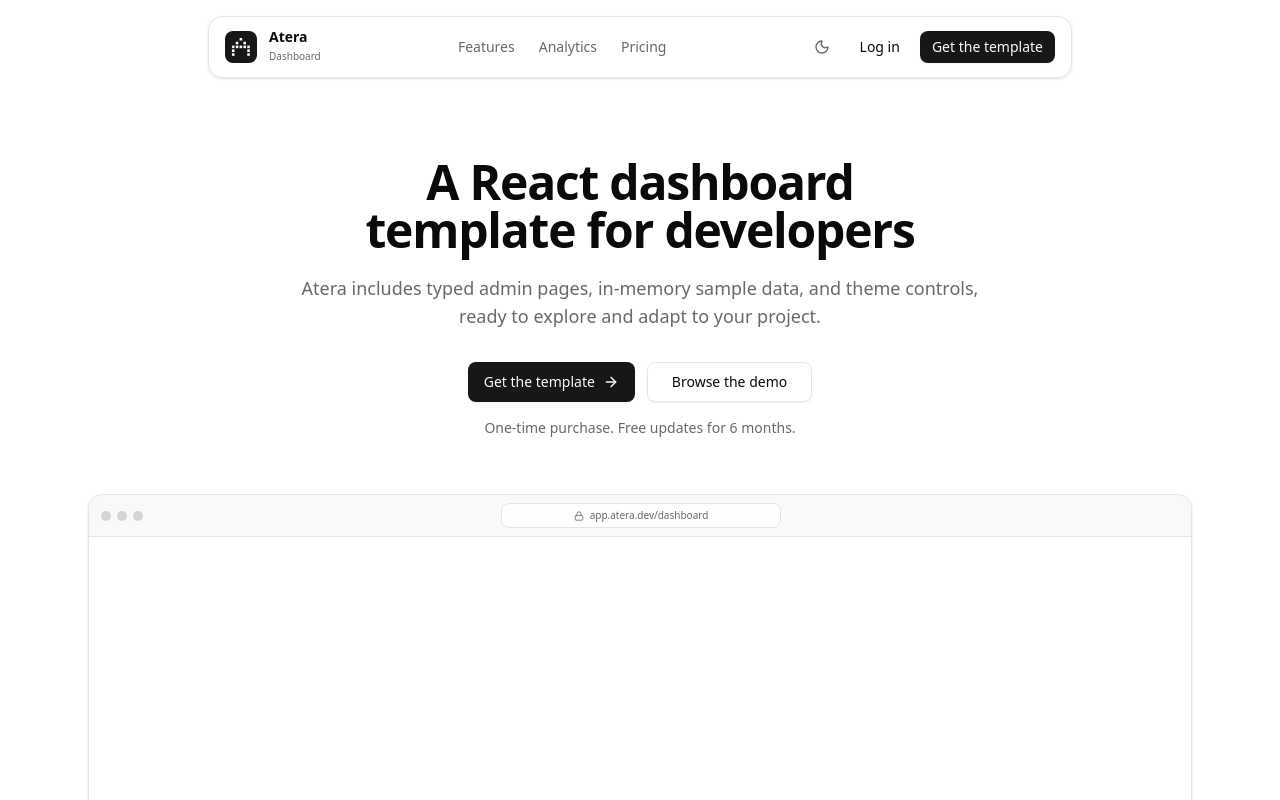
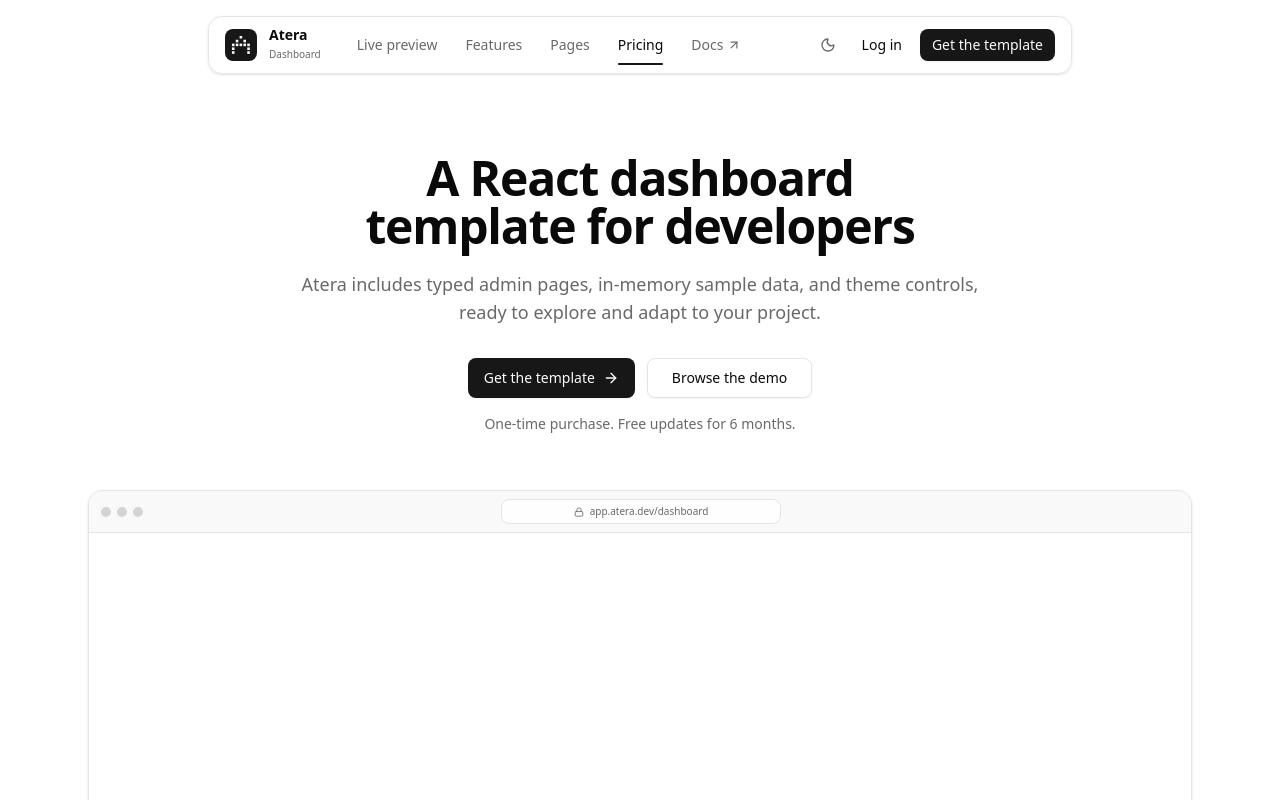
Before and after one commit to aryadwiputra/atera-react-template, a React (Vite) app: page / in a window 1280 px wide. Shown: the top 800 px of the page. Built offline with nearby package versions, Linux system fonts and the light colour scheme.

Commit message:
feat(landing): expand navbar and open docs in a new tab
Reorder the landing menu, surface Live preview first, move the desktop nav beside the logo, and mark Docs as an external link with an arrow icon. Add navbar scrollspy, mobile dismissal, and position coverage to the preview tests.

```diff
--- a/src/components/landing/home-navbar.tsx
+++ b/src/components/landing/home-navbar.tsx
@@ -1,27 +1,31 @@
-import { AnimatePresence, motion } from 'framer-motion';
-import { Menu, Moon, Sun, X } from 'lucide-react';
-import { useState } from 'react';
+import { ArrowUpRight, Menu, Moon, Sun, X } from 'lucide-react';
+import { useEffect, useRef, useState } from 'react';
 import { Link } from 'react-router';
 import AppLogo from '@/components/app-logo';
-import { EASE } from '@/components/landing/ease';
-import { HashLink, scrollToHash } from '@/components/landing/hash-link';
+import { HashLink } from '@/components/landing/hash-link';
 import { Button } from '@/components/ui/button';
 import { useAppearance } from '@/hooks/use-appearance';
+import { cn } from '@/lib/utils';
 
 const navLinks = [
-    { label: 'Features', href: '#features' },
-    { label: 'Analytics', href: '#analytics' },
-    { label: 'Pricing', href: '#pricing' },
+    { label: 'Live preview', href: '#live-preview', external: false },
+    { label: 'Features', href: '#features', external: false },
+    { label: 'Pages', href: '#pages', external: false },
+    { label: 'Pricing', href: '#pricing', external: false },
+    { label: 'Docs', href: '/docs', external: true },
 ];
+
+const sectionLinks = navLinks.filter((link) => !link.external);
 
 function ThemeToggle() {
     const { resolvedAppearance, updateAppearance } = useAppearance();
     const dark = resolvedAppearance === 'dark';
+
     return (
         <button
             type="button"
             onClick={() => updateAppearance(dark ? 'light' : 'dark')}
-            className="inline-flex size-9 items-center justify-center rounded-md text-muted-foreground transition-colors duration-300 hover:bg-accent hover:text-foreground"
+            className="inline-flex size-[calc(var(--control-h,2.25rem)-0.25rem)] items-center justify-center rounded-md text-muted-foreground transition-colors duration-200 hover:bg-accent hover:text-foreground focus-visible:outline-none focus-visible:ring-2 focus-visible:ring-ring/50"
             aria-label={dark ? 'Switch to light mode' : 'Switch to dark mode'}
         >
             {dark ? <Sun className="size-4" /> : <Moon className="size-4" />}
@@ -31,90 +35,233 @@ function ThemeToggle() {
 
 export function Navbar() {
     const [open, setOpen] = useState(false);
+    const [scrolled, setScrolled] = useState(false);
+    const [active, setActive] = useState('');
+    const headerRef = useRef<HTMLElement>(null);
+    const triggerRef = useRef<HTMLButtonElement>(null);
+    const panelRef = useRef<HTMLDivElement>(null);
+
+    useEffect(() => {
+        const onScroll = () => setScrolled(window.scrollY > 8);
+        onScroll();
+        window.addEventListener('scroll', onScroll, { passive: true });
+        return () => window.removeEventListener('scroll', onScroll);
+    }, []);
+
+    useEffect(() => {
+        const sections = sectionLinks
+            .map((link) => document.getElementById(link.href.slice(1)))
+            .filter((section): section is HTMLElement => Boolean(section));
+
+        if (!sections.length) return;
+
+        const visible = new Set<string>();
+        const observer = new IntersectionObserver(
+            (entries) => {
+                for (const entry of entries) {
+                    if (entry.isIntersecting) visible.add(entry.target.id);
+                    else visible.delete(entry.target.id);
+                }
+
+                const next = sectionLinks
+                    .map((link) => link.href.slice(1))
+                    .filter((id) => visible.has(id))
+                    .at(-1);
+
+                setActive(next ?? '');
+            },
+            { rootMargin: '-88px 0px -55% 0px', threshold: [0, 0.25, 0.5] },
+        );
+
+        sections.forEach((section) => observer.observe(section));
+        return () => observer.disconnect();
+    }, []);
+
+    useEffect(() => {
+        if (!open) return;
+
+        const firstLink = panelRef.current?.querySelector<HTMLElement>('[data-mobile-link]');
+        firstLink?.focus();
+
+        const onKeyDown = (event: KeyboardEvent) => {
+            if (event.key !== 'Escape') return;
+            setOpen(false);
+            triggerRef.current?.focus();
+        };
+
+        const onPointerDown = (event: PointerEvent) => {
+            if (!headerRef.current?.contains(event.target as Node)) setOpen(false);
+        };
+
+        const onResize = () => {
+            if (window.innerWidth >= 1024) setOpen(false);
+        };
+
+        document.addEventListener('keydown', onKeyDown);
+        document.addEventListener('pointerdown', onPointerDown);
+        window.addEventListener('resize', onResize);
+
+        return () => {
+            document.removeEventListener('keydown', onKeyDown);
+            document.removeEventListener('pointerdown', onPointerDown);
+            window.removeEventListener('resize', onResize);
+        };
+    }, [open]);
+
     return (
-        <header className="sticky top-4 z-50 mx-auto w-full max-w-4xl px-4">
-            <nav
-                aria-label="Main"
-                className="flex items-center justify-between rounded-xl border bg-background/80 px-4 py-3 shadow-sm backdrop-blur-md"
+        <header ref={headerRef} className="sticky top-4 z-50 mx-auto w-full max-w-4xl px-4">
+            <div
+                className={cn(
+                    'flex items-center justify-between gap-3 rounded-xl border bg-background/80 px-4 py-2.5 backdrop-blur-md transition-shadow duration-200',
+                    scrolled ? 'shadow-md' : 'shadow-sm',
+                )}
             >
-                <Link to="/" className="flex items-center">
+                <div className="flex min-w-0 items-center gap-4 sm:gap-6">
+                    <Link
+                        to="/"
+                        className="flex items-center rounded-md outline-none focus-visible:ring-2 focus-visible:ring-ring/50 focus-visible:ring-offset-2 focus-visible:ring-offset-background"
+                    >
                         <AppLogo />
                     </Link>
-                <div className="hidden items-center gap-6 md:flex">
-                    {navLinks.map((link) => (
+
+                    <nav aria-label="Main" className="hidden items-center gap-1 lg:flex">
+                        {navLinks.map((link) => {
+                            const isSection = !link.external;
+                            const id = isSection ? link.href.slice(1) : '';
+                            const current = isSection && active === id;
+                            const className = cn(
+                                'relative rounded-md px-3 py-2 text-sm font-medium transition-colors duration-200 outline-none focus-visible:ring-2 focus-visible:ring-ring/50',
+                                current
+                                    ? 'text-foreground'
+                                    : 'text-muted-foreground hover:text-foreground',
+                            );
+
+                            if (!isSection) {
+                                return (
+                                    <Link
+                                        key={link.href}
+                                        to={link.href}
+                                        target="_blank"
+                                        rel="noreferrer"
+                                        className={cn(className, 'inline-flex items-center gap-1')}
+                                    >
+                                        {link.label}
+                                        <ArrowUpRight aria-hidden className="size-3.5" />
+                                        <span className="sr-only">(opens in a new tab)</span>
+                                    </Link>
+                                );
+                            }
+
+                            return (
                                 <HashLink
                                     key={link.href}
                                     href={link.href}
-                            className="text-sm font-medium text-muted-foreground transition-colors duration-300 hover:text-foreground"
+                                    aria-current={current ? 'true' : undefined}
+                                    onClick={() => setActive(id)}
+                                    className={className}
                                 >
                                     {link.label}
+                                    <span
+                                        aria-hidden
+                                        className={cn(
+                                            'absolute inset-x-3 -bottom-0.5 h-0.5 rounded-full bg-primary transition-opacity duration-200',
+                                            current ? 'opacity-100' : 'opacity-0',
+                                        )}
+                                    />
                                 </HashLink>
-                    ))}
+                            );
+                        })}
+                    </nav>
                 </div>
-                <div className="hidden items-center gap-2 md:flex">
+
+                <div className="hidden items-center gap-1.5 lg:flex">
                     <ThemeToggle />
-                    <Link to="/login">
-                        <Button variant="ghost" size="sm">
-                            Log in
+                    <Button variant="ghost" size="sm" asChild>
+                        <Link to="/login">Log in</Link>
                     </Button>
-                    </Link>
-                    <Link to="/sign-up">
-                        <Button size="sm">Get the template</Button>
-                    </Link>
+                    <Button size="sm" asChild>
+                        <Link to="/sign-up">Get the template</Link>
+                    </Button>
                 </div>
+
                 <button
+                    ref={triggerRef}
                     type="button"
-                    className="inline-flex size-9 items-center justify-center rounded-md text-muted-foreground transition-colors duration-300 hover:bg-accent hover:text-foreground md:hidden"
+                    className="inline-flex size-[calc(var(--control-h,2.25rem)-0.25rem)] items-center justify-center rounded-md text-muted-foreground transition-colors duration-200 hover:bg-accent hover:text-foreground focus-visible:outline-none focus-visible:ring-2 focus-visible:ring-ring/50 lg:hidden"
                     onClick={() => setOpen((value) => !value)}
                     aria-expanded={open}
+                    aria-controls="mobile-nav"
                     aria-label="Toggle navigation menu"
                 >
                     {open ? <X className="size-4" /> : <Menu className="size-4" />}
                 </button>
-            </nav>
-            <AnimatePresence>
+            </div>
+
             {open && (
-                    <motion.div
-                        initial={{ opacity: 0 }}
-                        animate={{ opacity: 1 }}
-                        exit={{ opacity: 0 }}
-                        transition={{ duration: 0.2, ease: EASE }}
-                        className="absolute inset-x-4 top-full mt-2 flex flex-col gap-1 rounded-xl border bg-background/95 p-4 shadow-md backdrop-blur-md md:hidden"
+                <div
+                    ref={panelRef}
+                    id="mobile-nav"
+                    className="absolute inset-x-4 top-full mt-2 max-h-[calc(100svh-6rem)] overflow-y-auto rounded-xl border bg-background/95 p-4 shadow-md backdrop-blur-md animate-in fade-in slide-in-from-top-1 duration-200 motion-reduce:animate-none lg:hidden"
                 >
-                        {navLinks.map((link, index) => (
-                            <motion.a
+                    <nav aria-label="Mobile" className="flex flex-col gap-1">
+                        {navLinks.map((link) => {
+                            const isSection = !link.external;
+                            const id = isSection ? link.href.slice(1) : '';
+                            const current = isSection && active === id;
+                            const className = cn(
+                                'rounded-md px-3 py-2.5 text-sm font-medium transition-colors duration-200 outline-none focus-visible:ring-2 focus-visible:ring-ring/50',
+                                current
+                                    ? 'bg-muted text-foreground'
+                                    : 'text-muted-foreground hover:bg-accent hover:text-foreground',
+                            );
+
+                            if (!isSection) {
+                                return (
+                                    <Link
+                                        key={link.href}
+                                        to={link.href}
+                                        target="_blank"
+                                        rel="noreferrer"
+                                        data-mobile-link
+                                        onClick={() => setOpen(false)}
+                                        className={cn(className, 'inline-flex items-center gap-1')}
+                                    >
+                                        {link.label}
+                                        <ArrowUpRight aria-hidden className="size-3.5" />
+                                        <span className="sr-only">(opens in a new tab)</span>
+                                    </Link>
+                                );
+                            }
+
+                            return (
+                                <HashLink
                                     key={link.href}
                                     href={link.href}
-                                onClick={(event) => {
-                                    if (scrollToHash(link.href)) event.preventDefault();
+                                    data-mobile-link
+                                    aria-current={current ? 'true' : undefined}
+                                    onClick={() => {
+                                        setActive(id);
                                         setOpen(false);
                                     }}
-                                initial={{ opacity: 0, y: 24 }}
-                                animate={{ opacity: 1, y: 0 }}
-                                transition={{
-                                    duration: 0.5,
-                                    ease: EASE,
-                                    delay: Math.min(index * 0.06, 0.4),
-                                }}
-                                className="rounded-md px-2 py-2 text-sm font-medium text-muted-foreground transition-colors duration-300 hover:bg-accent hover:text-foreground"
+                                    className={className}
                                 >
                                     {link.label}
-                            </motion.a>
-                        ))}
-                        <div className="mt-2 flex items-center gap-2 border-t pt-3">
+                                </HashLink>
+                            );
+                        })}
+
+                        <div className="mt-3 flex items-center gap-2 border-t pt-3">
                             <ThemeToggle />
-                            <Link to="/login" className="flex-1">
-                                <Button variant="outline" className="w-full">
-                                    Log in
+                            <Button variant="outline" className="flex-1" asChild>
+                                <Link to="/login">Log in</Link>
                             </Button>
-                            </Link>
-                            <Link to="/sign-up" className="flex-1">
-                                <Button className="w-full">Get the template</Button>
-                            </Link>
+                            <Button className="flex-1" asChild>
+                                <Link to="/sign-up">Get the template</Link>
+                            </Button>
                         </div>
-                    </motion.div>
+                    </nav>
+                </div>
             )}
-            </AnimatePresence>
         </header>
     );
 }
--- a/src/components/landing/home-pricing.tsx
+++ b/src/components/landing/home-pricing.tsx
@@ -153,7 +153,7 @@ export function Footer() {
             title: 'Template',
             links: [
                 { label: 'Features', href: '#features' },
-                { label: 'Pages', href: '#analytics' },
+                { label: 'Pages', href: '#pages' },
                 { label: 'Pricing', href: '#pricing' },
                 { label: 'Live preview', href: '#live-preview' },
             ],
--- a/src/components/landing/home-sections.tsx
+++ b/src/components/landing/home-sections.tsx
@@ -182,7 +182,7 @@ export function Features() {
 
 export function Showcase() {
     return (
-        <section id="analytics" className="scroll-mt-24 bg-muted/40">
+        <section id="pages" className="scroll-mt-24 bg-muted/40">
             <div className="mx-auto grid w-full max-w-6xl items-center gap-10 px-6 py-24 lg:grid-cols-2">
                 <Reveal>
                     <h2 className="max-w-[680px] text-3xl font-bold tracking-tight text-balance sm:text-4xl">
```
Also changed, not shown: 1 other file (tests, documents, lock files or other folders). Lines whose indentation alone changed are shown as unchanged.
